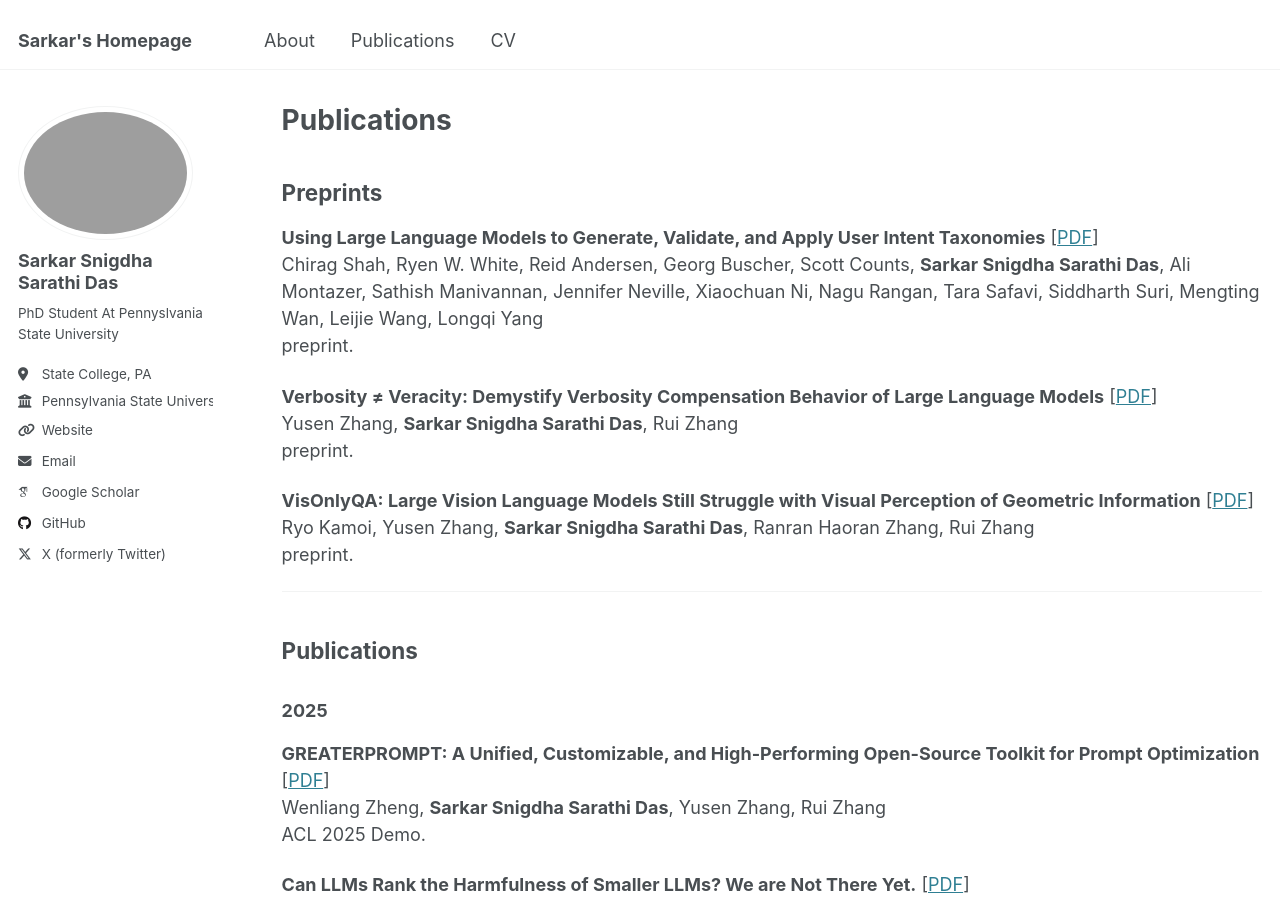
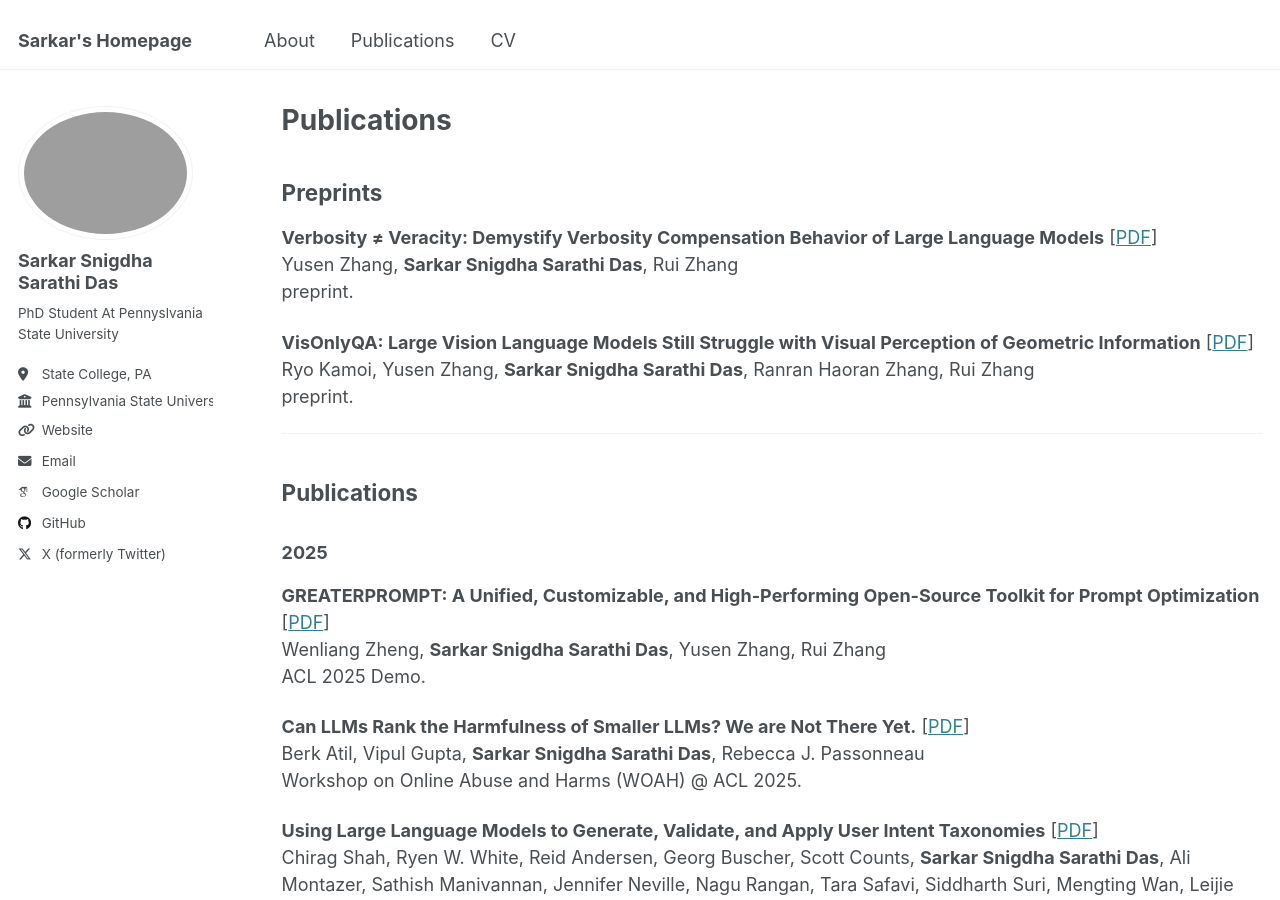
Before and after one commit to Sarathismg/sarathismg.github.io, a Jekyll site: the page built from _pages/publications.html, in a window 1280 px wide and 900 px high. Built offline with Jekyll 4.4.1, drawn with Linux system fonts in a browser that asks for light colours; some web fonts are replaced.

Commit message:
Update publications.html

```diff
--- a/_pages/publications.html
+++ b/_pages/publications.html
@@ -8,15 +8,6 @@ author_profile: true
 <div class="publications">
 
   <h2>Preprints</h2>
-
-  <div class="publication-item">
-    <p>
-      <strong>Using Large Language Models to Generate, Validate, and Apply User Intent Taxonomies</strong>
-      [<a href="https://arxiv.org/pdf/2309.13063.pdf" target="_blank">PDF</a>]<br>
-      Chirag Shah, Ryen W. White, Reid Andersen, Georg Buscher, Scott Counts, <strong>Sarkar Snigdha Sarathi Das</strong>, Ali Montazer, Sathish Manivannan, Jennifer Neville, Xiaochuan Ni, Nagu Rangan, Tara Safavi, Siddharth Suri, Mengting Wan, Leijie Wang, Longqi Yang<br>
-      preprint.
-    </p>
-  </div>
 
   <div class="publication-item">
     <p>
```
